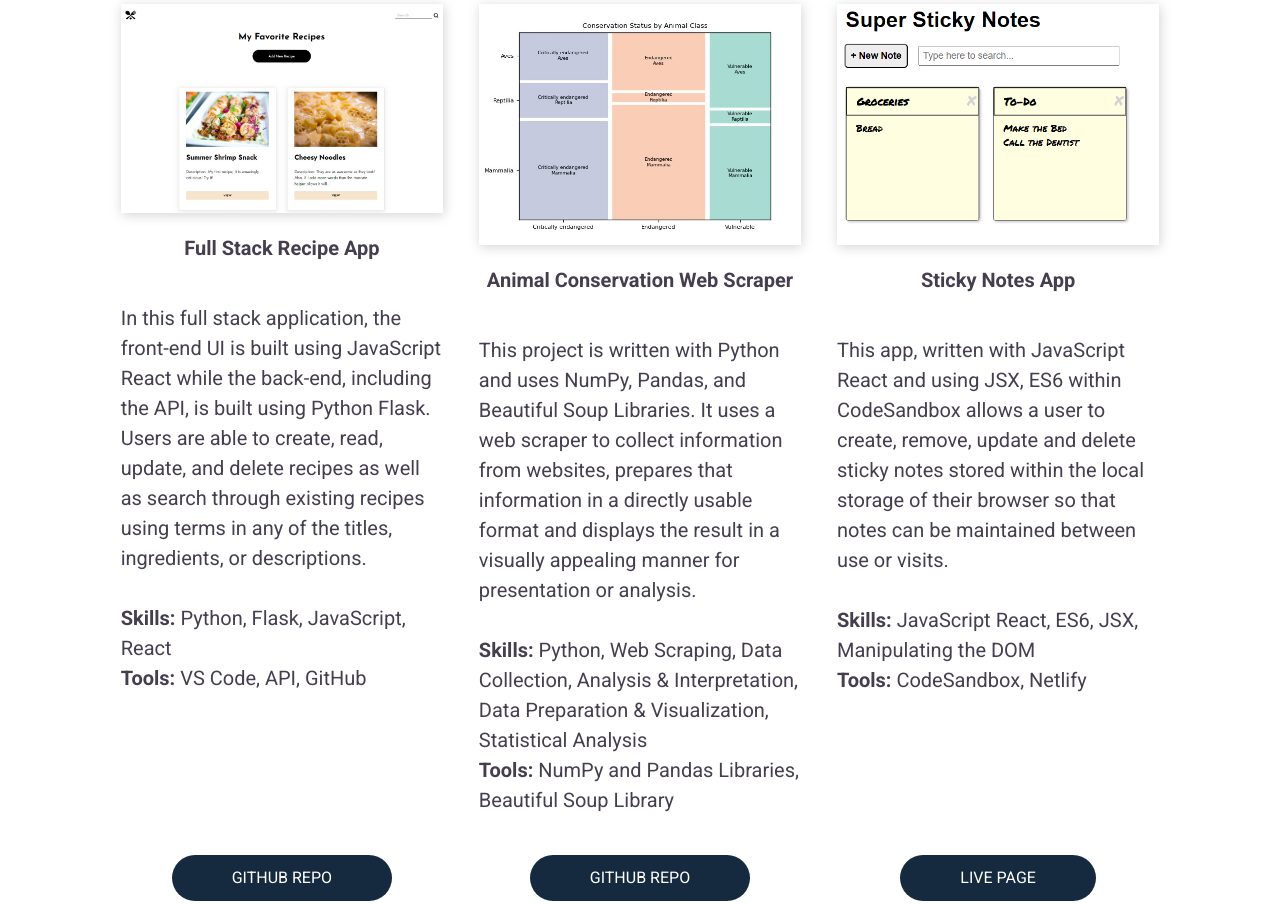
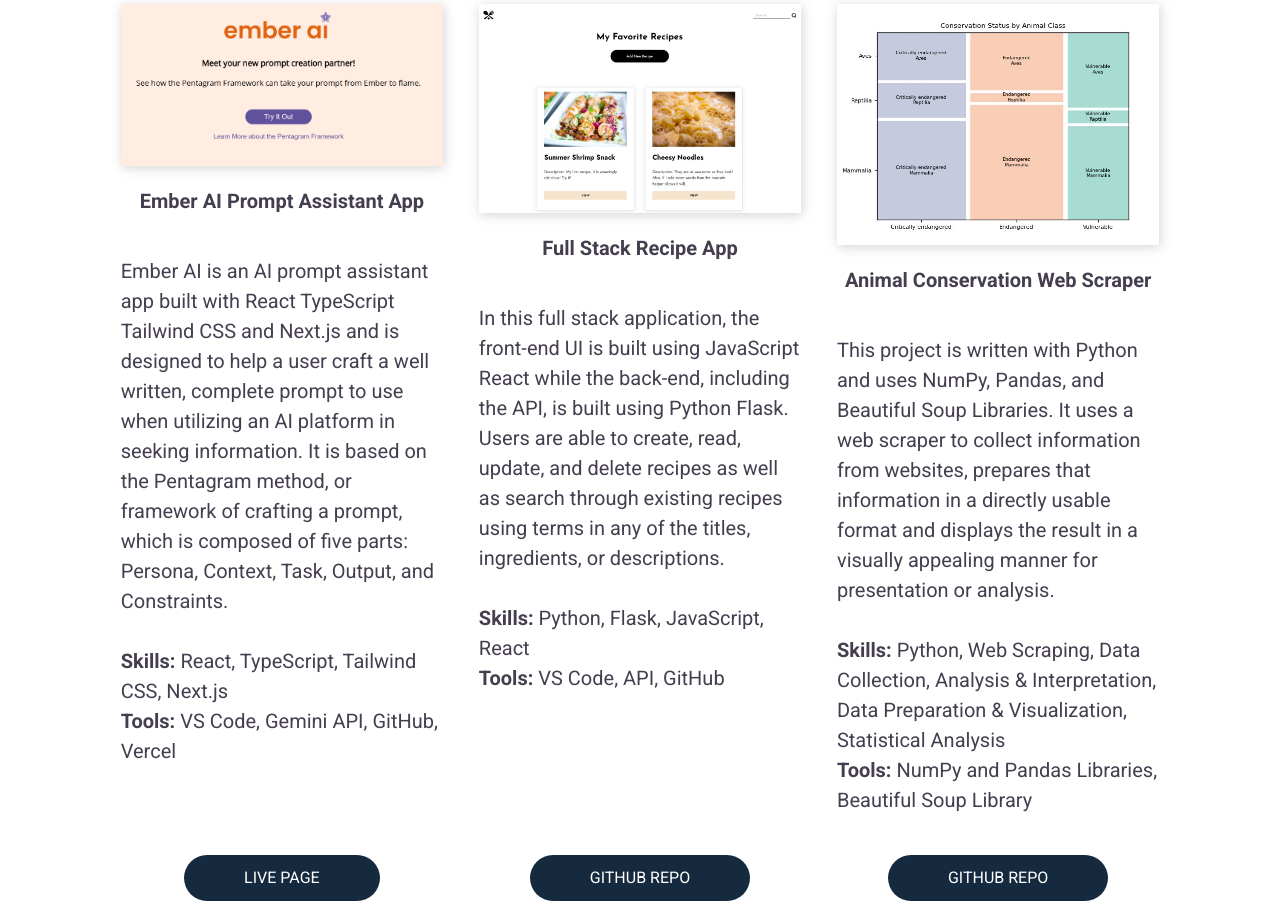
Before and after one commit to bhoyem/bryan-hoyem-portfolio-site, a website: page index.html in a window 1280 px wide. Shown: the part 1044-1948 px from the top of the page. Drawn offline with Linux system fonts and the light colour scheme; a web font is replaced by a local one.

Commit message:
Ember AI Project Added
Added Ember AI project to the displayed projects.

```diff
--- a/index.html
+++ b/index.html
@@ -63,6 +63,31 @@
           <div class="portfolio-wrapper">
 
             <!-- **Project 1 Listed here** -->
+            <div class="home-portfolio-piece">
+              <figure>
+                <a href="https://ember-ai.vercel.app/" target="_blank">
+                  <img src="img/ember-ai.png" alt="Ember AI AI Prompt Builder App">
+                </a>
+              </figure>
+              <h4>
+                Ember AI Prompt Assistant App
+              </h4>
+              <p class="project-description">
+                Ember AI is an AI prompt assistant app built with React TypeScript Tailwind CSS and Next.js and is designed to help a user craft a well written, complete prompt to use when utilizing an AI platform in seeking information.
+                It is based on the Pentagram method, or framework of crafting a prompt, which is composed of five parts: Persona, Context, Task, Output, and Constraints.
+              </p>
+              <p>
+                <span>Skills: </span>
+                React, TypeScript, Tailwind CSS, Next.js
+              </p>
+              <p class="flex-fill">
+                <span>Tools: </span>
+                VS Code, Gemini API, GitHub, Vercel
+              </p>
+              <a class="project-link" href="https://github.com/bhoyem/ember-ai" target="_blank">Live Page</a>
+            </div>
+
+            <!-- **Project 4 listed here** -->
             <div class="home-portfolio-piece">
               <figure>
                 <a href="https://github.com/bhoyem/recipe-app/tree/main" target="_blank">
```
Also changed, not shown: img/ember-ai.png (added).
